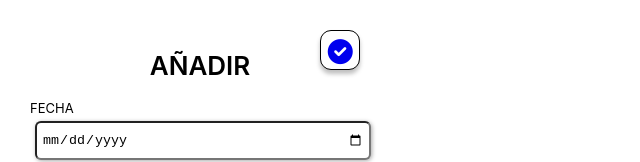
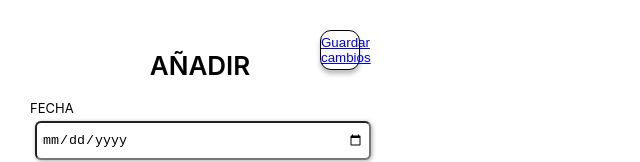
Before and after one commit to candymd/appaches, a React (Create React App) app in the folder frontend/: page /form in a window 1280 px wide. Shown: the top 162 px of the page, without its empty margins (0-640 px from the left). Built offline with nearby package versions, Linux system fonts and the light colour scheme; no server answers.

Commit message:
post-form

```diff
--- a/frontend/src/App.js
+++ b/frontend/src/App.js
@@ -25,12 +25,17 @@ function App() {
         }
     }, [requiresUpdate])
 
+    const addRegistry = newRegistry => {
+        const newRegistries = [newRegistry, ...registries];
+        setRegistries(newRegistries);
+    }
+
 
     return (
     <div className="App">
         <Routes>
             <Route path="/" exact element={<MainPage registrosACobrar={registrosACobrar} registrosAPagar={registrosAPagar} vistaACobrar={vistaACobrar} setVistaACobrar={setVistaACobrar}/>}/>
-            <Route path="/form" element={<Form registrosACobrar={registrosACobrar} registrosAPagar={registrosAPagar}/>}/>
+            <Route path="/form" element={<Form registrosACobrar={registrosACobrar} registrosAPagar={registrosAPagar} addRegistry={addRegistry}/>}/>
             </Routes>
     </div>
   );
--- a/frontend/src/components/Form/Form.js
+++ b/frontend/src/components/Form/Form.js
@@ -1,12 +1,15 @@
 import React, {useState} from 'react';
 import './Form.css'
-import {Link, useNavigate} from "react-router-dom";
+import {Link, useLocation, useNavigate} from "react-router-dom";
 
 const Form = (props) => {
 
 
     const navigate = useNavigate();
     const [isGreenActive, setIsGreenActive] = useState(true);
+    const [input, setInput] = useState( {
+        date: '', name: '', amount: '', friends: '', numberFriends: ''
+    })
 
     function setVistaACobrar(b) {
         return;
@@ -22,27 +25,13 @@ const Form = (props) => {
         setVistaACobrar(false)
     }
 
-
-
-    const [registryData, setRegistryData] = useState(props.registryData || {
-        date: '',
-        name: '',
-        amount: '',
-        friends: '',
-        numberFriends: '',
-    })
-
     const handleInputChange = (event) => {
-        console.log(event.target.value)
-        setRegistryData({
-            ...registryData,
-            [event.target.name]: event.target.value
-        })
+        setInput(event.target.value)
     }
 
     const enviarDatos = (event) => {
-        event.preventDefault()
-        props.onSubmit(registryData)
+        event.preventDefault();
+        props.onSubmit(input)
         props.onClose()
         navigate("/")
 
@@ -50,25 +39,25 @@ const Form = (props) => {
 
     return (
         <>
-            <div className="container">
-                <button type="submit" className="button-icon" data-toggle="" data-target=""><Link
-                    to="/">{props.registryData ? 'Guardar cambios' :
-                    <i className="fa-solid fa-circle-check"></i>}</Link></button>
+            <form className="container" onSubmit={enviarDatos}>
+                <button type="submit" className="button-icon" ><Link
+                    to="/">{input ? 'Guardar cambios' : <i className="fa-solid fa-circle-check"></i>}</Link>
+                </button>
                 <h1>AÑADIR </h1>
-                <div className="form" onSubmit={enviarDatos} action="">
+                <div className="form">
                     <div>
-                        <label htmlFor="">FECHA</label>
-                        <input value={registryData.date} onChange={handleInputChange} type="date"
+                        <label htmlFor="date">FECHA</label>
+                        <input value={input.date} onChange={handleInputChange} type="date" id="date"
                                name="registry_date" className="input"/>
                     </div>
                     <div>
-                        <label htmlFor="">NOMBRE DEL GASTO</label>
-                        <input onChange={handleInputChange} type="text" className="input"/>
+                        <label htmlFor="name">NOMBRE DEL GASTO</label>
+                        <input value={input.name} onChange={handleInputChange} type="text" className="input" id="name"/>
                     </div>
                     <div>
                         <label htmlFor="price">IMPORTE</label>
-                        <input value={registryData.amount} onChange={handleInputChange} type="text"
-                               name="import" className="input"/>
+                        <input value={input.amount} onChange={handleInputChange} type="text"
+                               name="import" className="input" id="price"/>
                     </div>
 
                     <div>
@@ -81,20 +70,20 @@ const Form = (props) => {
                         </button>
                     </div>
                     <div>
-                        <label htmlFor="">NOMBRE</label>
-                        <input value={registryData.friends} onChange={handleInputChange} type="text" required
-                               name="user_name" className="input"/>
+                        <label htmlFor="friends">NOMBRE</label>
+                        <input value={input.friends} onChange={handleInputChange} type="text" required
+                               name="user_name" className="input" id="friends"/>
                     </div>
                     <div>
                         <label htmlFor="">LISTA</label>
                         <textarea className="text"></textarea>
                     </div>
                     <div>
-                        <p className="input">AMIGOS: ${registryData.numberFriends}</p>
+                        <p className="input">AMIGOS: ${input.numberFriends}</p>
                         <p className="input">TOTAL APACHAS= 5 €/cada uno</p>
                     </div>
                 </div>
-            </div>
+            </form>
         </>
     )
 }
```
